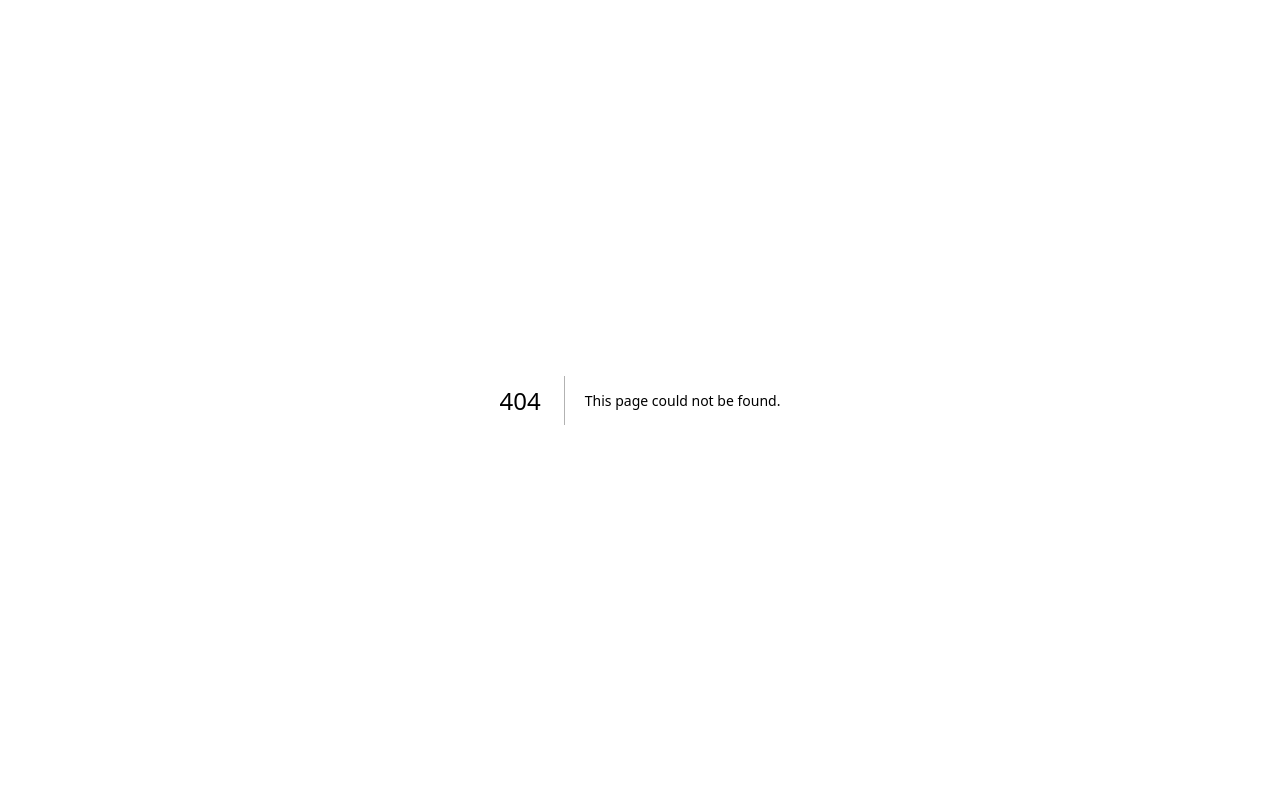
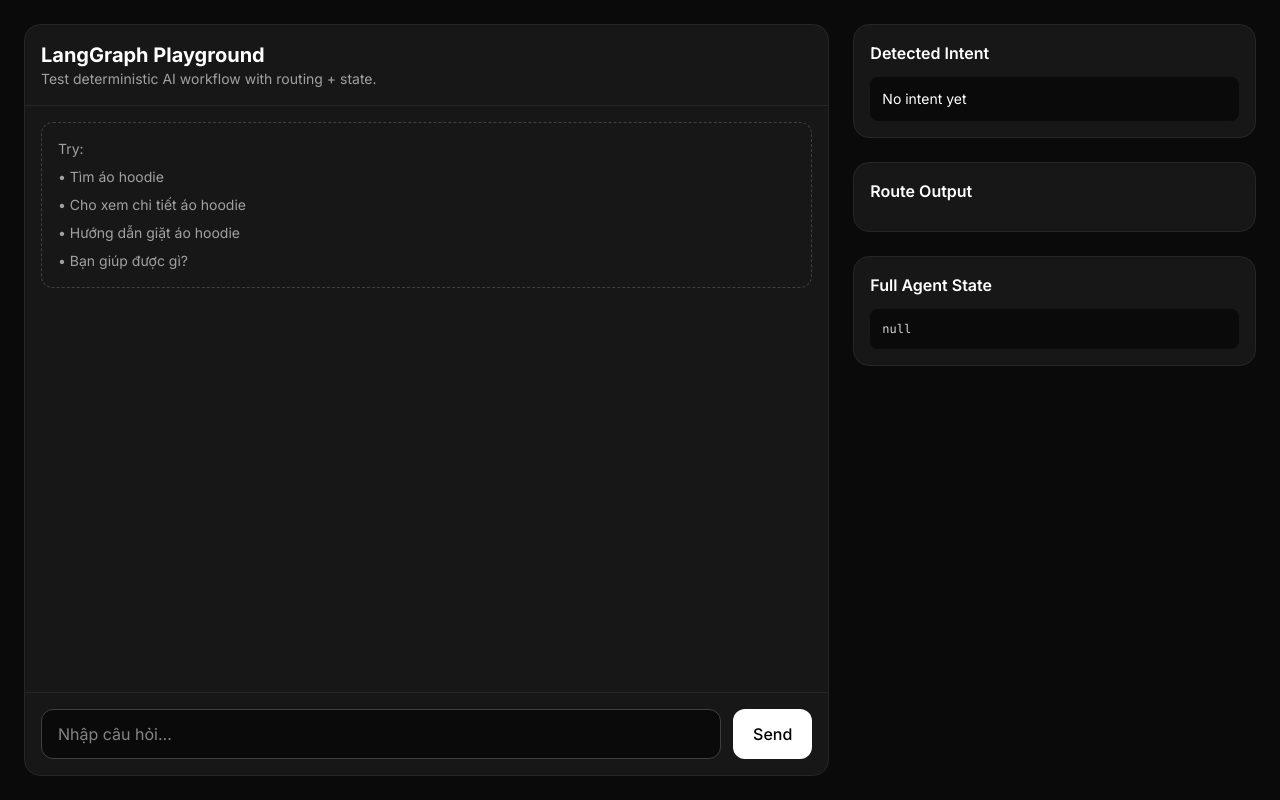
Before and after one commit to phxbinh/TrungNguyen, a Next.js app: page /chat-langgraph in a window 1280 px wide. Before the commit this address had no page. Built offline with nearby package versions, Linux system fonts and the light colour scheme.

Commit message:
Create page.tsx

```diff
--- /dev/null
+++ b/src/app/chat-langgraph/page.tsx
@@ -0,0 +1,192 @@
+'use client';
+
+import { useState } from 'react';
+
+type AgentState = {
+  input: string;
+  intent?: string;
+  products?: any[];
+  product?: any;
+  docs?: any[];
+  answer?: string;
+};
+
+type ChatMessage = {
+  role: 'user' | 'assistant';
+  content: string;
+};
+
+export default function HomePage() {
+  const [input, setInput] = useState('');
+  const [loading, setLoading] = useState(false);
+
+  const [messages, setMessages] = useState<ChatMessage[]>([]);
+  const [agentState, setAgentState] = useState<AgentState | null>(null);
+
+  async function handleSend() {
+    if (!input.trim()) return;
+
+    const userMessage = input;
+
+    setMessages((prev) => [
+      ...prev,
+      {
+        role: 'user',
+        content: userMessage,
+      },
+    ]);
+
+    setInput('');
+    setLoading(true);
+
+    try {
+      const res = await fetch('/api/chat-langgraph', {
+        method: 'POST',
+        body: JSON.stringify({
+          message: userMessage,
+        }),
+      });
+
+      const data = await res.json();
+
+      setMessages((prev) => [
+        ...prev,
+        {
+          role: 'assistant',
+          content: data.answer,
+        },
+      ]);
+
+      setAgentState(data.state);
+    } finally {
+      setLoading(false);
+    }
+  }
+
+  return (
+    <main className="min-h-screen bg-neutral-950 text-white">
+      <div className="mx-auto grid min-h-screen max-w-7xl grid-cols-1 gap-6 p-6 lg:grid-cols-[2fr_1fr]">
+
+        {/* Left side */}
+        <section className="flex flex-col rounded-2xl border border-neutral-800 bg-neutral-900">
+          <div className="border-b border-neutral-800 p-4">
+            <h1 className="text-xl font-bold">LangGraph Playground</h1>
+            <p className="text-sm text-neutral-400">
+              Test deterministic AI workflow with routing + state.
+            </p>
+          </div>
+
+          <div className="flex-1 space-y-4 overflow-y-auto p-4">
+            {messages.length === 0 && (
+              <div className="rounded-xl border border-dashed border-neutral-700 p-4 text-sm text-neutral-400">
+                Try:
+                <ul className="mt-2 space-y-2">
+                  <li>• Tìm áo hoodie</li>
+                  <li>• Cho xem chi tiết áo hoodie</li>
+                  <li>• Hướng dẫn giặt áo hoodie</li>
+                  <li>• Bạn giúp được gì?</li>
+                </ul>
+              </div>
+            )}
+
+            {messages.map((message, index) => (
+              <div
+                key={index}
+                className={`max-w-[80%] rounded-xl px-4 py-3 ${
+                  message.role === 'user'
+                    ? 'ml-auto bg-blue-600'
+                    : 'bg-neutral-800'
+                }`}
+              >
+                <p className="text-sm whitespace-pre-wrap">
+                  {message.content}
+                </p>
+              </div>
+            ))}
+
+            {loading && (
+              <div className="w-fit rounded-xl bg-neutral-800 px-4 py-3 text-sm text-neutral-400">
+                Running graph...
+              </div>
+            )}
+          </div>
+
+          <div className="border-t border-neutral-800 p-4">
+            <div className="flex gap-3">
+              <input
+                value={input}
+                onChange={(e) => setInput(e.target.value)}
+                placeholder="Nhập câu hỏi..."
+                className="flex-1 rounded-xl border border-neutral-700 bg-neutral-950 px-4 py-3 outline-none"
+              />
+
+              <button
+                onClick={handleSend}
+                disabled={loading}
+                className="rounded-xl bg-white px-5 py-3 font-medium text-black disabled:opacity-50"
+              >
+                Send
+              </button>
+            </div>
+          </div>
+        </section>
+
+        {/* Right side */}
+        <section className="space-y-6">
+
+          {/* Intent */}
+          <div className="rounded-2xl border border-neutral-800 bg-neutral-900 p-4">
+            <h2 className="mb-3 font-semibold">Detected Intent</h2>
+
+            <div className="rounded-lg bg-neutral-950 p-3 text-sm">
+              {agentState?.intent || 'No intent yet'}
+            </div>
+          </div>
+
+          {/* Route Result */}
+          <div className="rounded-2xl border border-neutral-800 bg-neutral-900 p-4">
+            <h2 className="mb-3 font-semibold">Route Output</h2>
+
+            <div className="space-y-2 text-sm">
+              {agentState?.products && (
+                <div className="rounded-lg bg-neutral-950 p-3">
+                  Product Search Node executed
+                </div>
+              )}
+
+              {agentState?.product && (
+                <div className="rounded-lg bg-neutral-950 p-3">
+                  Product Detail Node executed
+                </div>
+              )}
+
+              {agentState?.docs && (
+                <div className="rounded-lg bg-neutral-950 p-3">
+                  Docs RAG Node executed
+                </div>
+              )}
+
+              {!agentState?.products &&
+                !agentState?.product &&
+                !agentState?.docs &&
+                agentState?.answer && (
+                  <div className="rounded-lg bg-neutral-950 p-3">
+                    General Chat Node executed
+                  </div>
+                )}
+            </div>
+          </div>
+
+          {/* Full State */}
+          <div className="rounded-2xl border border-neutral-800 bg-neutral-900 p-4">
+            <h2 className="mb-3 font-semibold">Full Agent State</h2>
+
+            <pre className="max-h-[500px] overflow-auto rounded-lg bg-neutral-950 p-3 text-xs text-neutral-300">
+              {JSON.stringify(agentState, null, 2)}
+            </pre>
+          </div>
+        </section>
+      </div>
+    </main>
+  );
+}
```
